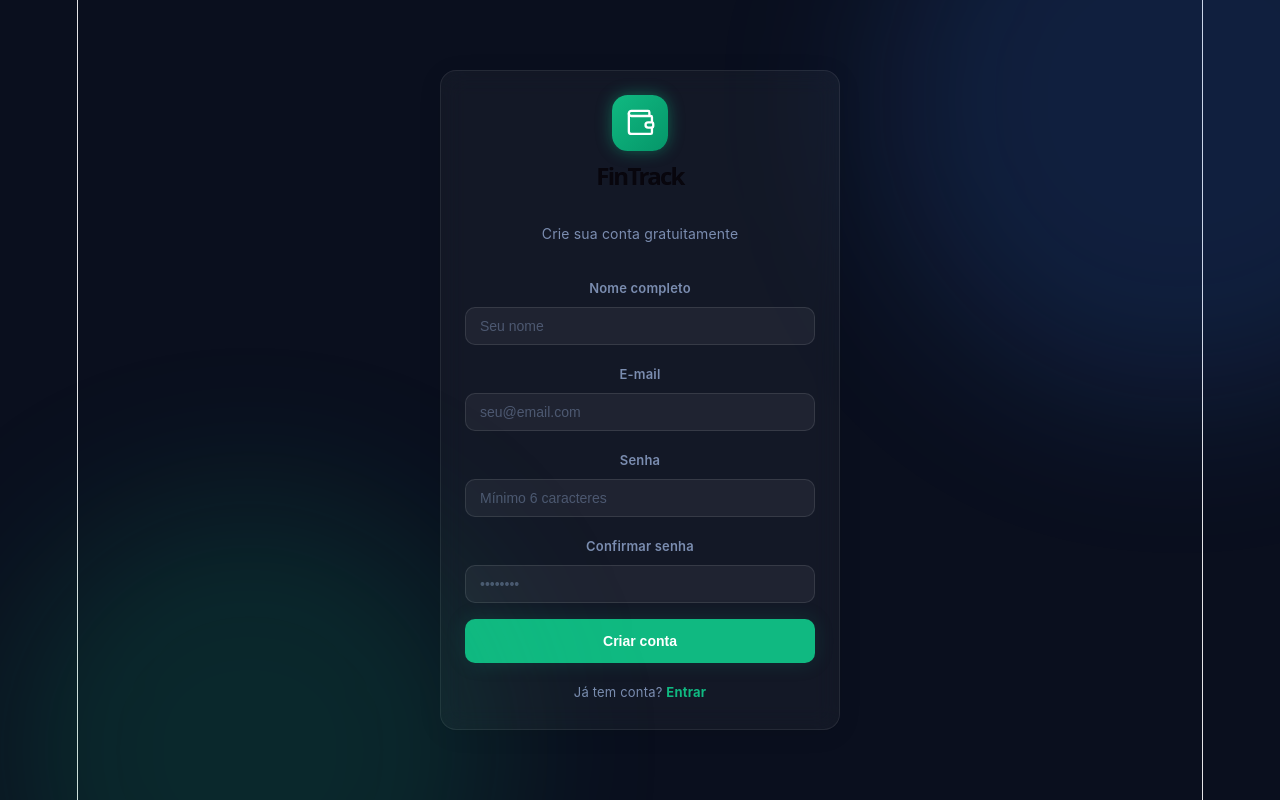
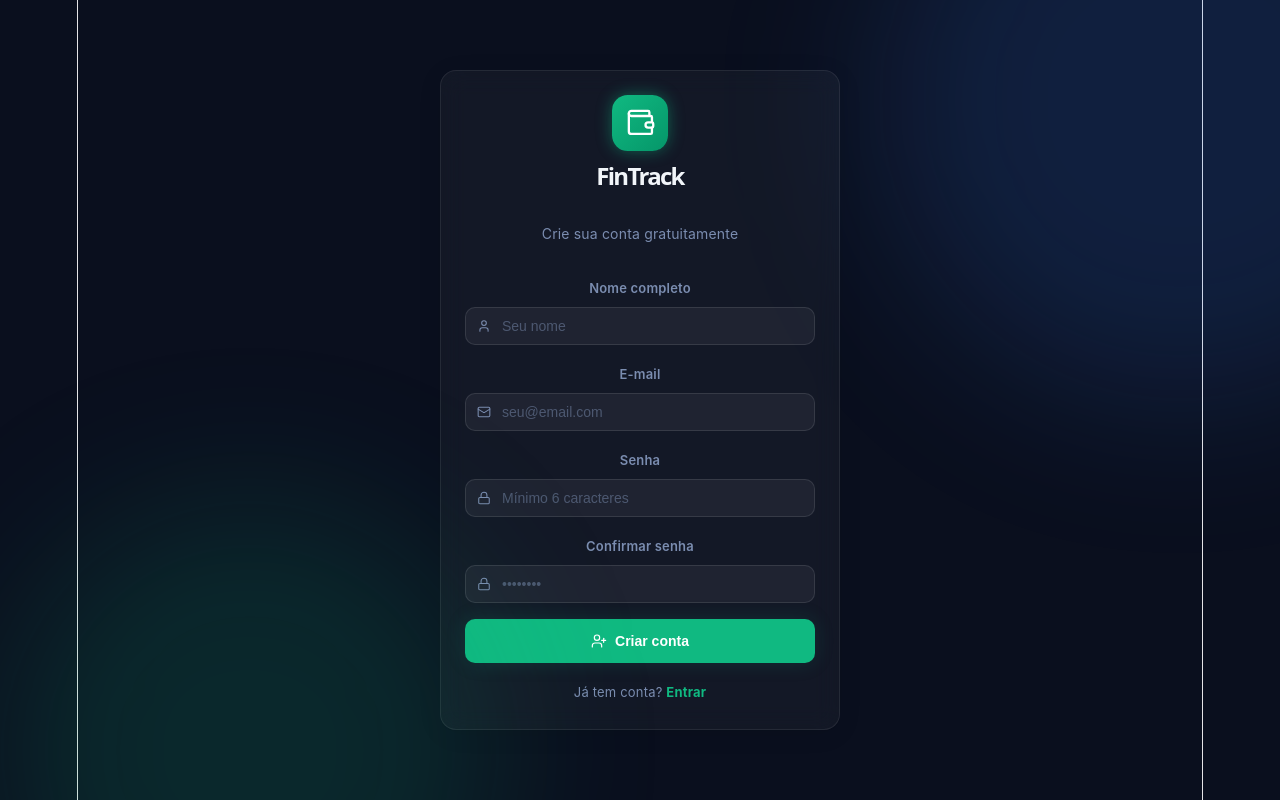
Before and after one commit to ViniciusTeles06/fintrack, a React (Vite) app: page /register in a window 1280 px wide. Built offline with nearby package versions, Linux system fonts and the light colour scheme.

Commit message:
feat: icones Lucide nas paginas Login e Register

```diff
--- a/src/pages/Login.jsx
+++ b/src/pages/Login.jsx
@@ -2,6 +2,7 @@ import { useState } from "react";
 import { useNavigate } from "react-router-dom";
 import { useFinance } from "../context/FinanceContext";
 import { WalletIcon } from "../components/Sidebar";
+import { Mail, Lock, LogIn } from "lucide-react";
 
 export default function Login() {
   const navigate = useNavigate();
@@ -27,7 +28,9 @@ export default function Login() {
           <div style={{ display: "flex", justifyContent: "center", marginBottom: 12 }}>
             <WalletIcon size={56} />
           </div>
-          <h1 style={{ fontSize: 24, fontWeight: 800, marginTop: 8 }}>FinTrack</h1>
+          <h1 style={{ fontSize: 24, fontWeight: 800, marginTop: 8, color: "var(--text-primary)" }}>
+            FinTrack
+          </h1>
           <p style={{ color: "var(--text-secondary)", fontSize: 14, marginTop: 4 }}>
             Entre na sua conta
           </p>
@@ -36,24 +39,34 @@ export default function Login() {
         <div style={{ display: "flex", flexDirection: "column", gap: 16 }}>
           <div className="form-group">
             <label className="form-label">E-mail</label>
+            <div style={{ position: "relative" }}>
+              <Mail size={14} strokeWidth={1.8} color="var(--text-secondary)"
+                style={{ position: "absolute", left: 12, top: "50%", transform: "translateY(-50%)" }} />
               <input
                 className="form-input"
                 type="email"
                 placeholder="seu@email.com"
                 value={form.email}
+                style={{ paddingLeft: 36 }}
                 onChange={(e) => setForm((p) => ({ ...p, email: e.target.value }))}
               />
+            </div>
           </div>
 
           <div className="form-group">
             <label className="form-label">Senha</label>
+            <div style={{ position: "relative" }}>
+              <Lock size={14} strokeWidth={1.8} color="var(--text-secondary)"
+                style={{ position: "absolute", left: 12, top: "50%", transform: "translateY(-50%)" }} />
               <input
                 className="form-input"
                 type="password"
                 placeholder="••••••••"
                 value={form.senha}
+                style={{ paddingLeft: 36 }}
                 onChange={(e) => setForm((p) => ({ ...p, senha: e.target.value }))}
               />
+            </div>
           </div>
 
           {erro && (
@@ -61,14 +74,16 @@ export default function Login() {
               fontSize: 13, color: "#ef4444",
               background: "rgba(239,68,68,0.1)",
               padding: "10px 14px", borderRadius: 8,
-              border: "1px solid rgba(239,68,68,0.2)"
+              border: "1px solid rgba(239,68,68,0.2)",
+              display: "flex", alignItems: "center", gap: 8
             }}>
               ⚠️ {erro}
             </p>
           )}
 
           <button className="btn btn-primary w-full" onClick={handleSubmit}
-            style={{ justifyContent: "center", padding: 14 }}>
+            style={{ justifyContent: "center", padding: 14, gap: 8 }}>
+            <LogIn size={16} strokeWidth={1.8} />
             Entrar
           </button>
 
--- a/src/pages/Register.jsx
+++ b/src/pages/Register.jsx
@@ -2,12 +2,14 @@ import { useState } from "react";
 import { useNavigate } from "react-router-dom";
 import { useFinance } from "../context/FinanceContext";
 import { WalletIcon } from "../components/Sidebar";
+import { Mail, Lock, User, UserPlus, CheckCircle } from "lucide-react";
 
 export default function Register() {
   const navigate = useNavigate();
   const { register } = useFinance();
   const [form, setForm] = useState({ nome: "", email: "", senha: "", confirmar: "" });
   const [erro, setErro] = useState("");
+  const [sucesso, setSucesso] = useState(false);
 
   const handleSubmit = () => {
     if (!form.nome.trim()) return setErro("Informe o nome.");
@@ -16,8 +18,23 @@ export default function Register() {
     if (form.senha !== form.confirmar) return setErro("As senhas não coincidem.");
     const resultado = register(form.nome, form.email, form.senha);
     if (!resultado.sucesso) return setErro(resultado.erro);
-    navigate("/");
+    setSucesso(true);
+    setTimeout(() => navigate("/"), 1500);
   };
+
+  if (sucesso) {
+    return (
+      <div style={{ minHeight: "100vh", display: "flex", alignItems: "center", justifyContent: "center" }}>
+        <div style={{ textAlign: "center" }}>
+          <CheckCircle size={64} color="#10b981" strokeWidth={1.5} style={{ margin: "0 auto 16px" }} />
+          <h2 style={{ fontSize: 24, fontWeight: 700, color: "var(--text-primary)" }}>
+            Cadastro realizado!
+          </h2>
+          <p style={{ color: "var(--text-secondary)", marginTop: 8 }}>Redirecionando...</p>
+        </div>
+      </div>
+    );
+  }
 
   return (
     <div style={{
@@ -29,7 +46,9 @@ export default function Register() {
           <div style={{ display: "flex", justifyContent: "center", marginBottom: 12 }}>
             <WalletIcon size={56} />
           </div>
-          <h1 style={{ fontSize: 24, fontWeight: 800, marginTop: 8 }}>FinTrack</h1>
+          <h1 style={{ fontSize: 24, fontWeight: 800, marginTop: 8, color: "var(--text-primary)" }}>
+            FinTrack
+          </h1>
           <p style={{ color: "var(--text-secondary)", fontSize: 14, marginTop: 4 }}>
             Crie sua conta gratuitamente
           </p>
@@ -38,45 +57,46 @@ export default function Register() {
         <div style={{ display: "flex", flexDirection: "column", gap: 16 }}>
           <div className="form-group">
             <label className="form-label">Nome completo</label>
-            <input
-              className="form-input"
-              placeholder="Seu nome"
-              value={form.nome}
-              onChange={(e) => setForm((p) => ({ ...p, nome: e.target.value }))}
-            />
+            <div style={{ position: "relative" }}>
+              <User size={14} strokeWidth={1.8} color="var(--text-secondary)"
+                style={{ position: "absolute", left: 12, top: "50%", transform: "translateY(-50%)" }} />
+              <input className="form-input" placeholder="Seu nome"
+                value={form.nome} style={{ paddingLeft: 36 }}
+                onChange={(e) => setForm((p) => ({ ...p, nome: e.target.value }))} />
+            </div>
           </div>
 
           <div className="form-group">
             <label className="form-label">E-mail</label>
-            <input
-              className="form-input"
-              type="email"
-              placeholder="seu@email.com"
-              value={form.email}
-              onChange={(e) => setForm((p) => ({ ...p, email: e.target.value }))}
-            />
+            <div style={{ position: "relative" }}>
+              <Mail size={14} strokeWidth={1.8} color="var(--text-secondary)"
+                style={{ position: "absolute", left: 12, top: "50%", transform: "translateY(-50%)" }} />
+              <input className="form-input" type="email" placeholder="seu@email.com"
+                value={form.email} style={{ paddingLeft: 36 }}
+                onChange={(e) => setForm((p) => ({ ...p, email: e.target.value }))} />
+            </div>
           </div>
 
           <div className="form-group">
             <label className="form-label">Senha</label>
-            <input
-              className="form-input"
-              type="password"
-              placeholder="Mínimo 6 caracteres"
-              value={form.senha}
-              onChange={(e) => setForm((p) => ({ ...p, senha: e.target.value }))}
-            />
+            <div style={{ position: "relative" }}>
+              <Lock size={14} strokeWidth={1.8} color="var(--text-secondary)"
+                style={{ position: "absolute", left: 12, top: "50%", transform: "translateY(-50%)" }} />
+              <input className="form-input" type="password" placeholder="Mínimo 6 caracteres"
+                value={form.senha} style={{ paddingLeft: 36 }}
+                onChange={(e) => setForm((p) => ({ ...p, senha: e.target.value }))} />
+            </div>
           </div>
 
           <div className="form-group">
             <label className="form-label">Confirmar senha</label>
-            <input
-              className="form-input"
-              type="password"
-              placeholder="••••••••"
-              value={form.confirmar}
-              onChange={(e) => setForm((p) => ({ ...p, confirmar: e.target.value }))}
-            />
+            <div style={{ position: "relative" }}>
+              <Lock size={14} strokeWidth={1.8} color="var(--text-secondary)"
+                style={{ position: "absolute", left: 12, top: "50%", transform: "translateY(-50%)" }} />
+              <input className="form-input" type="password" placeholder="••••••••"
+                value={form.confirmar} style={{ paddingLeft: 36 }}
+                onChange={(e) => setForm((p) => ({ ...p, confirmar: e.target.value }))} />
+            </div>
           </div>
 
           {erro && (
@@ -84,14 +104,15 @@ export default function Register() {
               fontSize: 13, color: "#ef4444",
               background: "rgba(239,68,68,0.1)",
               padding: "10px 14px", borderRadius: 8,
-              border: "1px solid rgba(239,68,68,0.2)"
+              border: "1px solid rgba(239,68,68,0.2)",
             }}>
               ⚠️ {erro}
             </p>
           )}
 
           <button className="btn btn-primary w-full" onClick={handleSubmit}
-            style={{ justifyContent: "center", padding: 14 }}>
+            style={{ justifyContent: "center", padding: 14, gap: 8 }}>
+            <UserPlus size={16} strokeWidth={1.8} />
             Criar conta
           </button>
 
```
Lines whose indentation alone changed are shown as unchanged.
